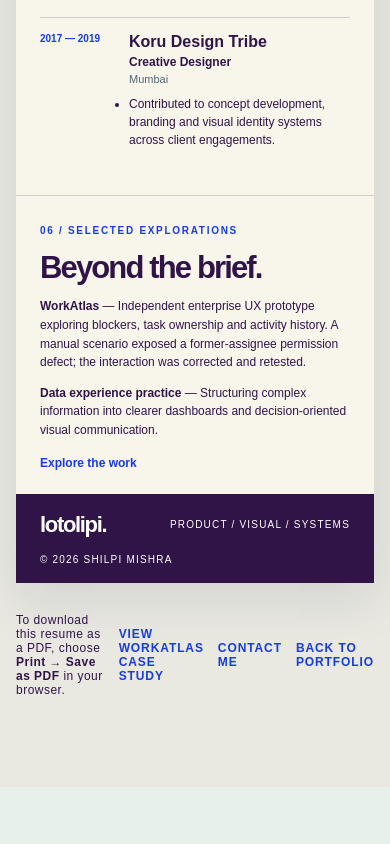
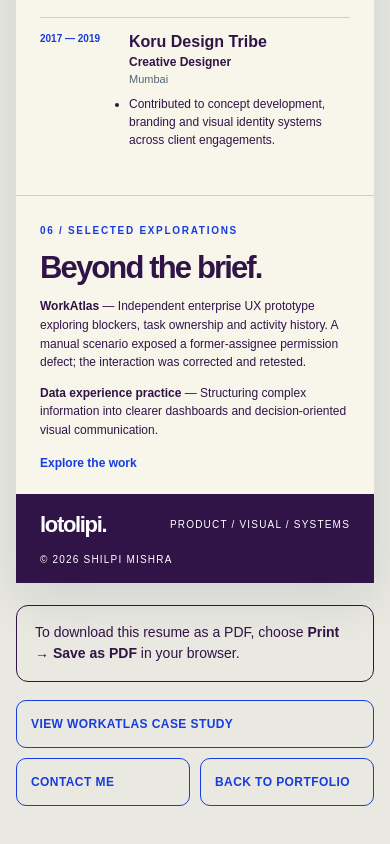
Before and after one commit to lotolipi/product-design-portfolio, a Next.js app: page /resume in a window 390 px wide. Shown: the part 1726-2570 px from the top of the page. Before the commit the page ends 2513 px from the top, so only its background shows below. Built offline with nearby package versions, Linux system fonts and the light colour scheme.

Commit message:
fix(resume): make mobile bottom navigation readable and touch-friendly

```diff
--- a/app/globals.css
+++ b/app/globals.css
@@ -688,3 +688,49 @@ html:not([data-loto-theme="dark"]) .lottolov-page .lottolov-collection-index a[h
   .lottolov-page .lottolov-collection-index a,
   .lottolov-page .shop-destinations>div {animation:none!important;transition:none!important;transform:none!important;}
 }
+
+
+/* PR #12: mobile-only resume navigation refinement; preserve dossier and print. */
+@media screen and (max-width:700px){
+  .resume-shell .resume-bottom-bar{
+    display:grid;
+    grid-template-columns:repeat(2,minmax(0,1fr));
+    align-items:stretch;
+    justify-content:stretch;
+    gap:10px;
+    margin:22px auto 0;
+    padding:0 0 72px;
+    font-size:12px;
+  }
+  .resume-shell .resume-bottom-bar p{
+    grid-column:1/-1;
+    margin:0 0 8px;
+    padding:16px 18px;
+    font-size:14px;
+    line-height:1.55;
+    letter-spacing:normal;
+    border:1px solid currentColor;
+    border-radius:12px;
+  }
+  .resume-shell .resume-bottom-bar a{
+    display:flex;
+    min-width:0;
+    min-height:48px;
+    align-items:center;
+    justify-content:flex-start;
+    padding:12px 14px;
+    border:1px solid currentColor;
+    border-radius:10px;
+    font-size:12px;
+    line-height:1.35;
+    letter-spacing:.035em;
+    overflow-wrap:normal;
+    word-break:normal;
+    text-wrap:pretty;
+  }
+  .resume-shell .resume-bottom-bar a:first-of-type{grid-column:1/-1}
+  .resume-shell .resume-bottom-bar a:focus-visible{outline:3px solid currentColor;outline-offset:3px}
+}
+@media print{
+  .resume-shell .resume-bottom-bar{display:none!important}
+}
```
